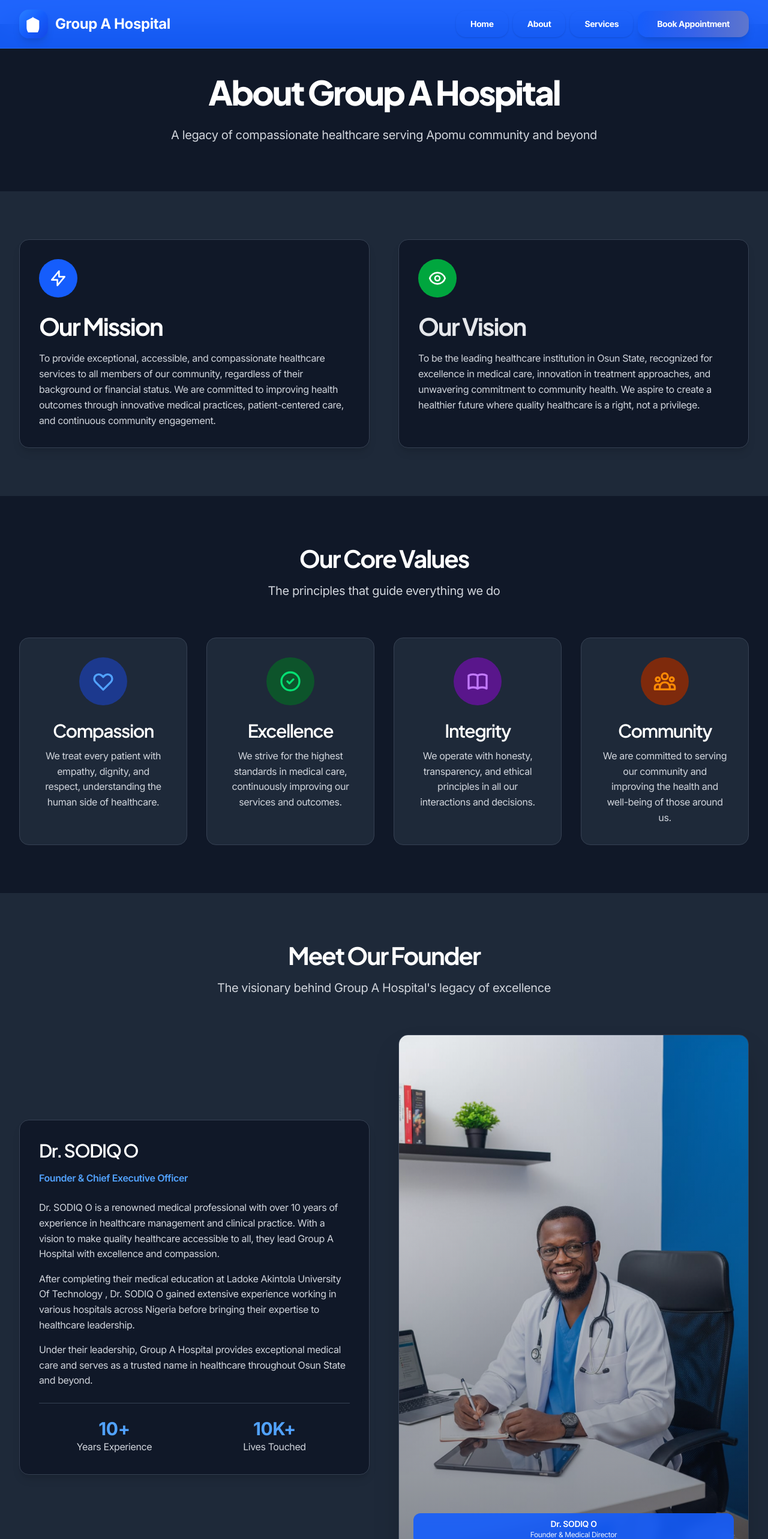
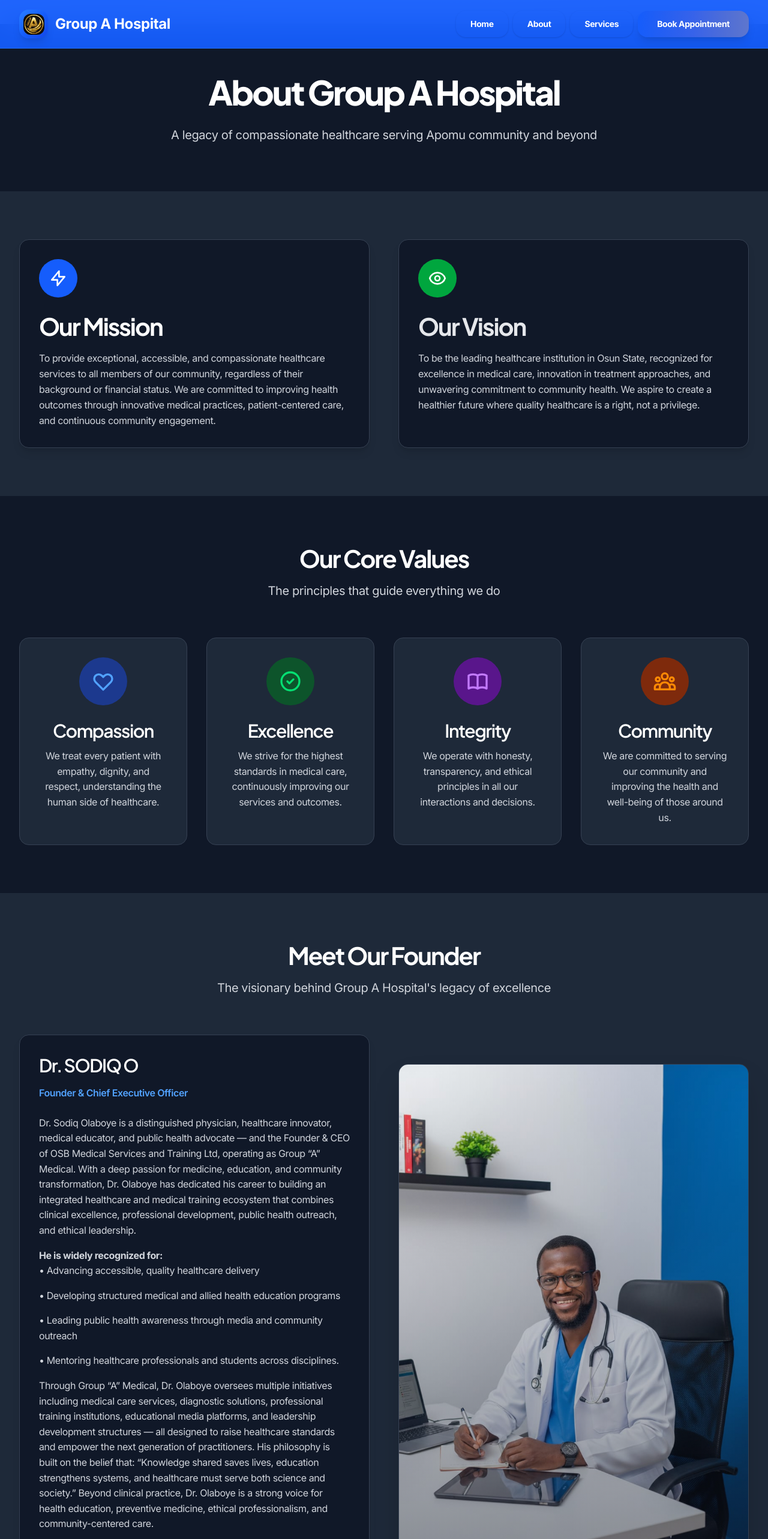
Before and after one commit to Oladele001/Group-A, a Next.js app: page /about in a window 1280 px wide. Shown: the top 2566 px of the page at 60% size. Built offline with nearby package versions, Linux system fonts and the light colour scheme.

Commit message:
doctors details was added

```diff
--- a/src/app/about/page.js
+++ b/src/app/about/page.js
@@ -141,20 +141,24 @@ export default function About() {
                 <p className="text-blue-400 font-semibold mb-6">Founder & Chief Executive Officer</p>
 
                 <div className="space-y-4 text-gray-300">
-                  <p>
-                    Dr. SODIQ O is a renowned medical professional with over 10 years of experience in healthcare
-                    management and clinical practice. With a vision to make quality healthcare accessible to all,
-                    they lead Group A Hospital with excellence and compassion.
-                  </p>
-                  <p>
-                    After completing their medical education at Ladoke Akintola University Of Technology , Dr. SODIQ O gained extensive
-                    experience working in various hospitals across Nigeria before bringing their expertise to
-                    healthcare leadership.
-                  </p>
-                  <p>
-                    Under their leadership, Group A Hospital provides exceptional medical care and serves as a trusted name in healthcare throughout
-                    Osun State and beyond.
-                  </p>
+                  {/* <p> Dr. Sodiq Olaboye  </p> */}
+                 <p> Dr. Sodiq Olaboye is a distinguished physician, healthcare innovator, medical educator, and public health advocate — and the Founder & CEO of OSB Medical Services and Training Ltd, operating as Group “A” Medical.
+
+With a deep passion for medicine, education, and community transformation,
+ Dr. Olaboye has dedicated his career to building an integrated healthcare and medical training ecosystem that combines clinical excellence, professional development, public health outreach, and ethical leadership.</p>
+<b>
+He is widely recognized for:
+</b>
+<p>• Advancing accessible, quality healthcare delivery</p>
+<p>• Developing structured medical and allied health education programs</p>
+<p>• Leading public health awareness through media and community outreach</p>
+<p>• Mentoring healthcare professionals and students across disciplines.</p>
+<p>Through Group “A” Medical, Dr. Olaboye oversees multiple initiatives including medical care services, diagnostic solutions, professional training institutions, educational media platforms, and leadership development structures — all designed to raise healthcare standards and empower the next generation of practitioners.
+
+His philosophy is built on the belief that:
+“Knowledge shared saves lives, education strengthens systems, and healthcare must serve both science and society.”
+
+Beyond clinical practice, Dr. Olaboye is a strong voice for health education, preventive medicine, ethical professionalism, and community-centered care.</p>
                 </div>
 
                 <div className="mt-6 pt-6 border-t border-gray-700">
@@ -178,8 +182,8 @@ export default function About() {
                   src="/doctor02.jpeg"
                   alt="Dr. SODIQ O"
                   width={600}
-                  height={450}
-                  className="w-full h-[450] object-cover"
+                  height={600}
+                  className="w-full h-[600] object-cover"
                 />
                 <div className="absolute inset-0 bg-gradient-to-t from-gray-900/50 to-transparent"></div>
                 <div className="absolute bottom-6 left-6 right-6 text-white text-center">
--- a/src/components/Header.js
+++ b/src/components/Header.js
@@ -1,6 +1,7 @@
 'use client';
 
 import Link from 'next/link';
+import Image from "next/image";
 import { useState, useEffect } from 'react';
 
 export default function Header() {
@@ -27,10 +28,13 @@ export default function Header() {
               className="flex items-center space-x-3 text-2xl font-extrabold text-white font-jakarta group"
             >
               <div className="w-12 h-12 bg-gradient-to-br from-blue-500 via-blue-600 to-blue-700 rounded-2xl flex items-center justify-center text-white font-bold shadow-lg group-hover:shadow-xl group-hover:scale-105 transition-all duration-300">
-                <svg className="w-7 h-7" fill="currentColor" viewBox="0 0 24 24">
-                  <path d="M12 2L2 7v10c0 5.55 3.84 10.74 9 12 5.16-1.26 9-6.45 9-12V7l-10-5z"/>
-                  <path fill="white" d="M10 17l-4-4 1.41-1.41L10 14.17l6.59-6.59L18 9l-8 8z"/>
-                </svg>
+                 <Image
+                  src="/logo.jpeg"
+                  alt="Group A Hospital Founder"
+                  width={35}
+                  height={35}
+                  className="w-[35] h-[35] object-contain rounded-xl"
+                  />
               </div>
               <span className="hidden sm:block text-white font-bold">Group A Hospital</span>
             </Link>
```
Also changed, not shown: public/logo.jpeg (added).
